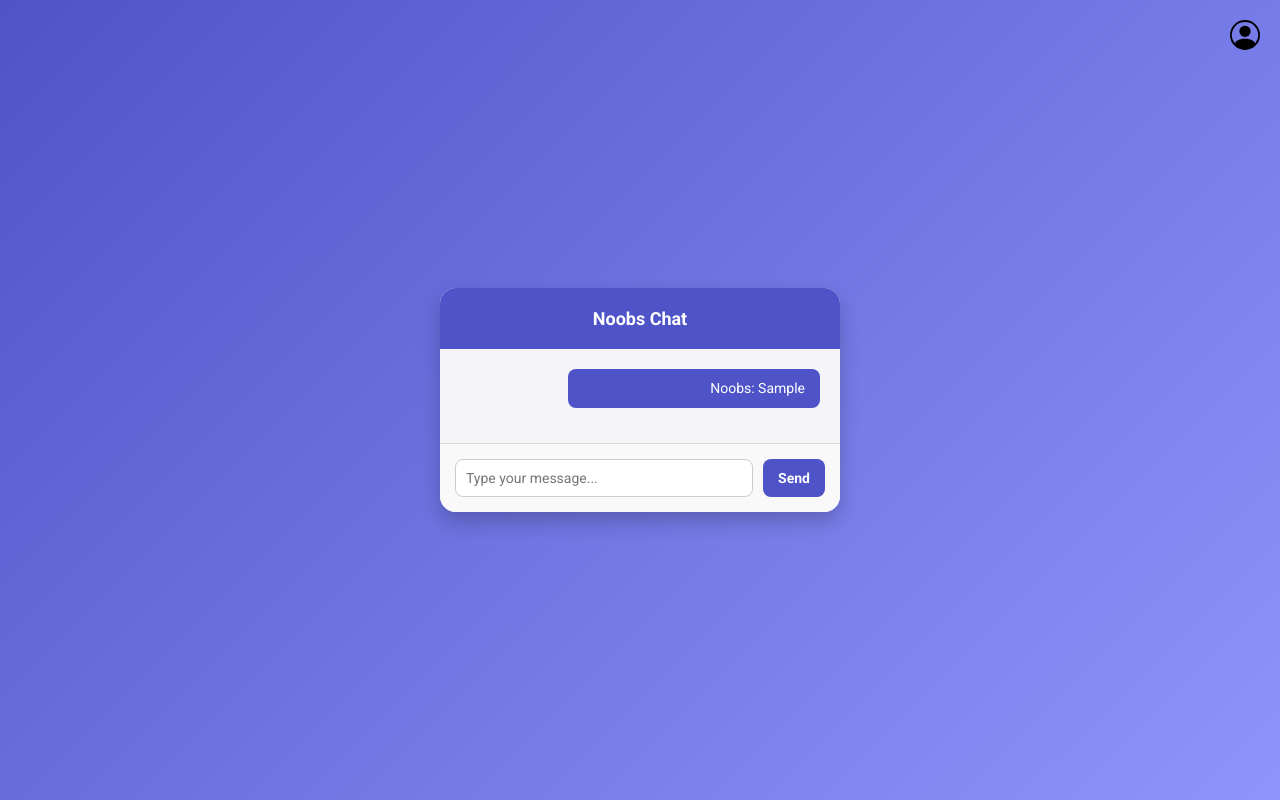
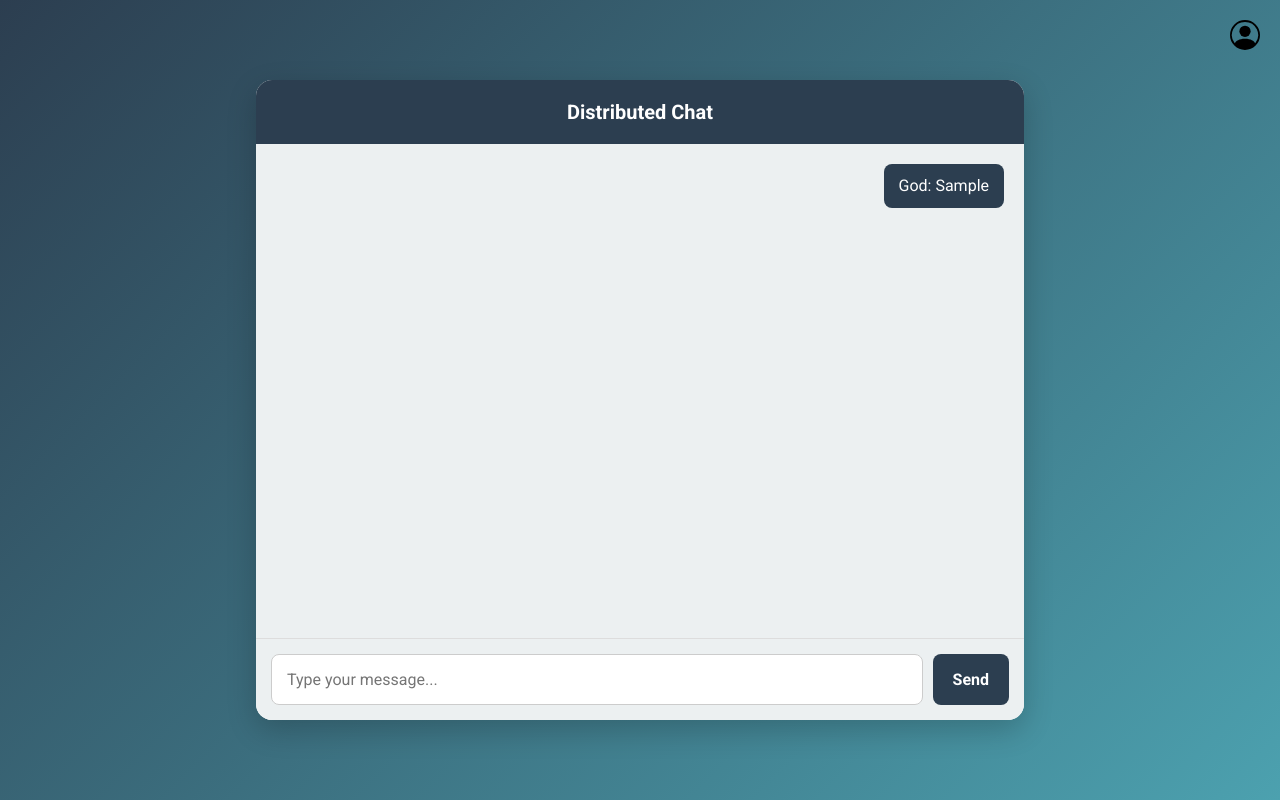
Before and after one commit to RhmdnnD/sister-studikasus1, a plain HTML site: page index.html in a window 1280 px wide. Both pictures are taken after typing "Sample" into the empty fields and a click on the button "Send". Drawn offline with Linux system fonts and the light colour scheme.

Commit message:
Update index.html

```diff
--- a/index.html
+++ b/index.html
@@ -3,7 +3,6 @@
 
 <head>
     <meta charset="UTF-8">
-    <meta http-equiv="X-UA-Compatible" content="IE=edge">
     <meta name="viewport" content="width=device-width, initial-scale=1.0">
     <title>Noobs Chat - Redesigned</title>
     <style>
@@ -17,33 +16,33 @@
         }
 
         body {
-            background: linear-gradient(135deg, #4e54c8, #8f94fb);
+            background: linear-gradient(135deg, #2c3e50, #4ca1af);
             color: #fff;
             height: 100vh;
             display: flex;
             justify-content: center;
             align-items: center;
-            padding: 20px;
+            padding: 0;
         }
 
         .chat-container {
             background: #ffffff;
             color: #333;
-            width: 100%;
-            max-width: 400px;
+            width: 60%;
+            height: 80%;
             border-radius: 16px;
-            box-shadow: 0 10px 20px rgba(0, 0, 0, 0.2);
-            overflow: hidden;
+            box-shadow: 0 10px 30px rgba(0, 0, 0, 0.2);
             display: flex;
             flex-direction: column;
+            overflow: hidden;
         }
 
         .navbar {
-            background: #4e54c8;
+            background: #2c3e50;
             color: #fff;
             padding: 20px;
             text-align: center;
-            font-size: 18px;
+            font-size: 20px;
             font-weight: 700;
         }
 
@@ -51,63 +50,65 @@
             flex: 1;
             padding: 20px;
             overflow-y: auto;
-            background: #f4f4f9;
+            background: #ecf0f1;
+            display: flex;
+            flex-direction: column;
+            gap: 10px;
         }
 
         .message {
-            margin-bottom: 15px;
             border-radius: 8px;
             padding: 10px 15px;
-            font-size: 14px;
-            line-height: 1.4;
+            font-size: 16px;
+            line-height: 1.5;
             max-width: 70%;
             word-wrap: break-word;
         }
 
         .message.current-user {
-            margin-left: auto;
-            background: #4e54c8;
+            align-self: flex-end;
+            background: #2c3e50;
             color: #fff;
-            text-align: right;
         }
 
         .message.other-user {
-            margin-right: auto;
-            background: #e0e0e0;
+            align-self: flex-start;
+            background: #bdc3c7;
             color: #333;
         }
 
         .input-container {
             display: flex;
             padding: 15px;
-            background: #f9f9f9;
+            background: #ecf0f1;
             border-top: 1px solid #ddd;
         }
 
         .input-container input {
             flex: 1;
-            padding: 10px;
-            font-size: 14px;
+            padding: 15px;
+            font-size: 16px;
             border: 1px solid #ccc;
             border-radius: 8px;
             outline: none;
         }
 
         .input-container button {
-            background: #4e54c8;
+            background: #2c3e50;
             color: #fff;
             border: none;
-            padding: 10px 15px;
+            padding: 10px 20px;
             margin-left: 10px;
-            font-size: 14px;
+            font-size: 16px;
             font-weight: 700;
             border-radius: 8px;
             cursor: pointer;
-            transition: background 0.3s ease;
+            transition: background 0.3s ease, transform 0.2s;
         }
 
         .input-container button:hover {
-            background: #3d44a5;
+            background: #34495e;
+            transform: scale(1.05);
         }
 
         .profile-icon {
@@ -139,14 +140,14 @@
 
         .profile-modal p {
             margin-bottom: 10px;
-            font-size: 14px;
+            font-size: 16px;
         }
 
         .profile-modal button {
-            background: #4e54c8;
+            background: #2c3e50;
             color: #fff;
             border: none;
-            padding: 10px 15px;
+            padding: 10px 20px;
             border-radius: 8px;
             cursor: pointer;
         }
@@ -170,7 +171,7 @@
 
 <body>
     <div class="chat-container">
-        <div class="navbar">Noobs Chat</div>
+        <div class="navbar">Distributed Chat</div>
         <div class="chat-messages" id="chat-messages"></div>
         <div class="input-container">
             <input type="text" id="message" placeholder="Type your message...">
@@ -186,12 +187,12 @@
     </div>
     <div class="overlay" id="overlay" onclick="toggleProfile()"></div>
     <div class="profile-modal" id="profile-modal">
-        <p>User: <span id="profile-username">Noobs</span></p>
+        <p>User: <span id="profile-username">God</span></p>
         <button onclick="toggleProfile()">Close</button>
     </div>
 
     <script>
-        let username = "Noobs";
+        let username = "God";
 
         function sendMessage() {
             const messageInput = document.getElementById('message');
```
